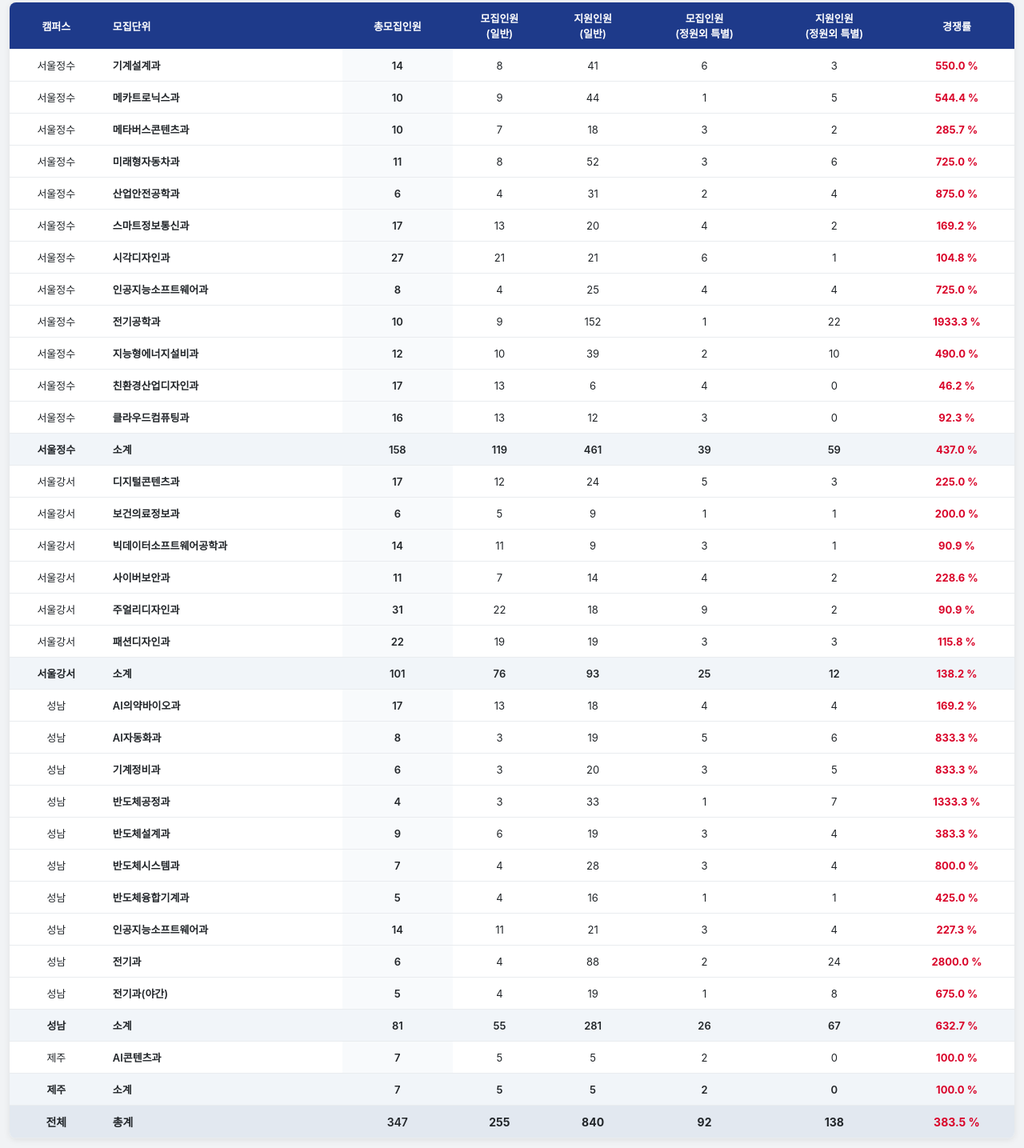
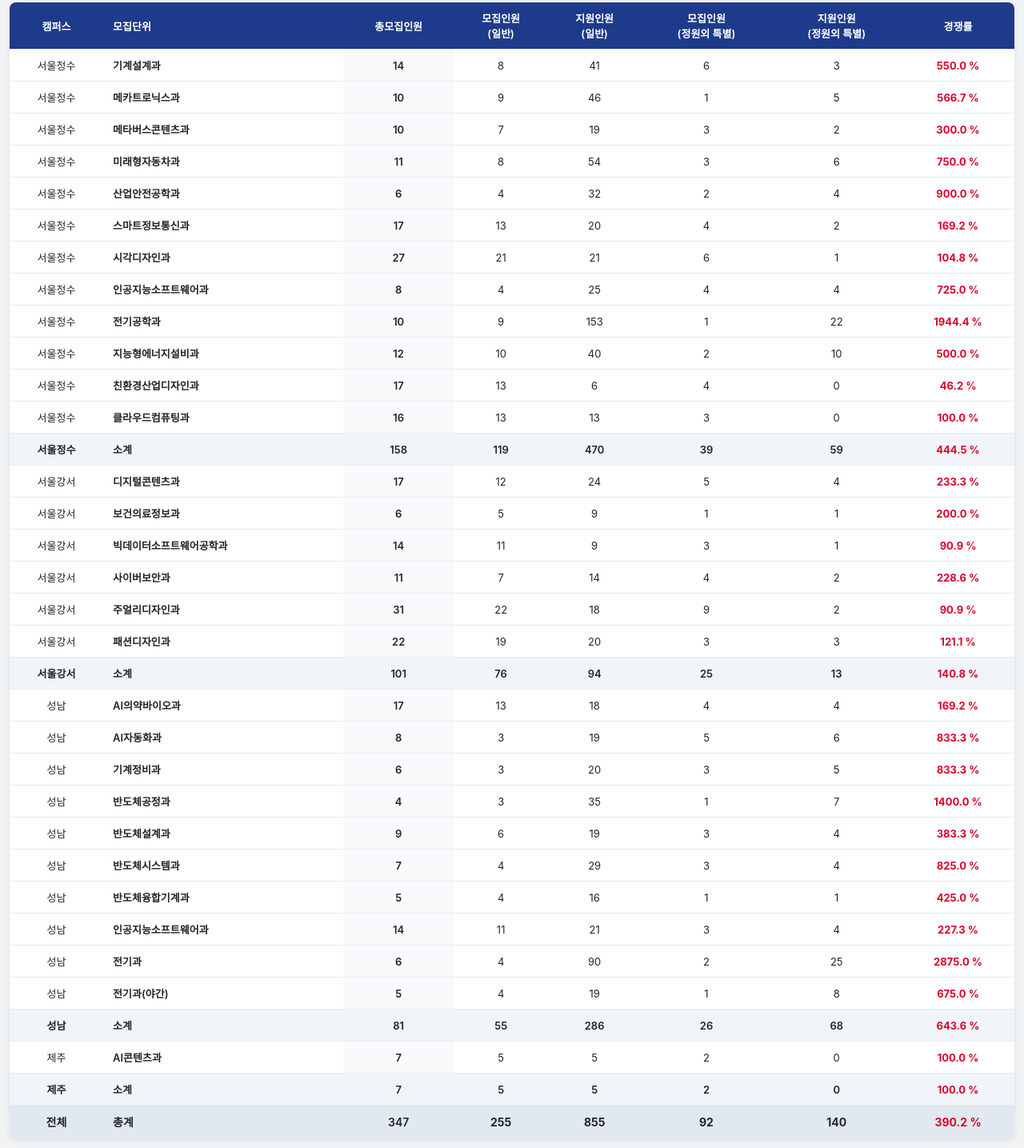
Before and after one commit to youngjulee2017/polytech-ratio, a plain HTML site: page index.html in a window 1280 px wide. Shown: the part 90-1525 px from the top of the page at 80% size. Drawn offline with Linux system fonts and the light colour scheme.

Commit message:
경쟁률 자동 갱신: 2026-11-27 22:19:03.37

```diff
--- a/index.html
+++ b/index.html
@@ -128,10 +128,10 @@
         <td class="dept">메카트로닉스과</td>
         <td class="col-total-cap">10</td>
         <td>9</td>
-        <td>44</td>
+        <td>46</td>
         <td>1</td>
         <td>5</td>
-        <td class="highlight">544.4 %</td>
+        <td class="highlight">566.7 %</td>
     </tr>
 
     <tr>
@@ -139,10 +139,10 @@
         <td class="dept">메타버스콘텐츠과</td>
         <td class="col-total-cap">10</td>
         <td>7</td>
-        <td>18</td>
+        <td>19</td>
         <td>3</td>
         <td>2</td>
-        <td class="highlight">285.7 %</td>
+        <td class="highlight">300.0 %</td>
     </tr>
 
     <tr>
@@ -150,10 +150,10 @@
         <td class="dept">미래형자동차과</td>
         <td class="col-total-cap">11</td>
         <td>8</td>
-        <td>52</td>
+        <td>54</td>
         <td>3</td>
         <td>6</td>
-        <td class="highlight">725.0 %</td>
+        <td class="highlight">750.0 %</td>
     </tr>
 
     <tr>
@@ -161,10 +161,10 @@
         <td class="dept">산업안전공학과</td>
         <td class="col-total-cap">6</td>
         <td>4</td>
-        <td>31</td>
+        <td>32</td>
         <td>2</td>
         <td>4</td>
-        <td class="highlight">875.0 %</td>
+        <td class="highlight">900.0 %</td>
     </tr>
 
     <tr>
@@ -205,10 +205,10 @@
         <td class="dept">전기공학과</td>
         <td class="col-total-cap">10</td>
         <td>9</td>
-        <td>152</td>
+        <td>153</td>
         <td>1</td>
         <td>22</td>
-        <td class="highlight">1933.3 %</td>
+        <td class="highlight">1944.4 %</td>
     </tr>
 
     <tr>
@@ -216,10 +216,10 @@
         <td class="dept">지능형에너지설비과</td>
         <td class="col-total-cap">12</td>
         <td>10</td>
-        <td>39</td>
+        <td>40</td>
         <td>2</td>
         <td>10</td>
-        <td class="highlight">490.0 %</td>
+        <td class="highlight">500.0 %</td>
     </tr>
 
     <tr>
@@ -238,10 +238,10 @@
         <td class="dept">클라우드컴퓨팅과</td>
         <td class="col-total-cap">16</td>
         <td>13</td>
-        <td>12</td>
+        <td>13</td>
         <td>3</td>
         <td>0</td>
-        <td class="highlight">92.3 %</td>
+        <td class="highlight">100.0 %</td>
     </tr>
 
     <tr class="subtotal-row">
@@ -249,10 +249,10 @@
         <td class="dept">소계</td>
         <td class="col-total-cap">158</td>
         <td>119</td>
-        <td>461</td>
+        <td>470</td>
         <td>39</td>
         <td>59</td>
-        <td class="highlight">437.0 %</td>
+        <td class="highlight">444.5 %</td>
     </tr>
 
     <tr>
@@ -262,8 +262,8 @@
         <td>12</td>
         <td>24</td>
         <td>5</td>
-        <td>3</td>
-        <td class="highlight">225.0 %</td>
+        <td>4</td>
+        <td class="highlight">233.3 %</td>
     </tr>
 
     <tr>
@@ -315,10 +315,10 @@
         <td class="dept">패션디자인과</td>
         <td class="col-total-cap">22</td>
         <td>19</td>
-        <td>19</td>
+        <td>20</td>
         <td>3</td>
         <td>3</td>
-        <td class="highlight">115.8 %</td>
+        <td class="highlight">121.1 %</td>
     </tr>
 
     <tr class="subtotal-row">
@@ -326,10 +326,10 @@
         <td class="dept">소계</td>
         <td class="col-total-cap">101</td>
         <td>76</td>
-        <td>93</td>
+        <td>94</td>
         <td>25</td>
-        <td>12</td>
-        <td class="highlight">138.2 %</td>
+        <td>13</td>
+        <td class="highlight">140.8 %</td>
     </tr>
 
     <tr>
@@ -370,10 +370,10 @@
         <td class="dept">반도체공정과</td>
         <td class="col-total-cap">4</td>
         <td>3</td>
-        <td>33</td>
+        <td>35</td>
         <td>1</td>
         <td>7</td>
-        <td class="highlight">1333.3 %</td>
+        <td class="highlight">1400.0 %</td>
     </tr>
 
     <tr>
@@ -392,10 +392,10 @@
         <td class="dept">반도체시스템과</td>
         <td class="col-total-cap">7</td>
         <td>4</td>
-        <td>28</td>
+        <td>29</td>
         <td>3</td>
         <td>4</td>
-        <td class="highlight">800.0 %</td>
+        <td class="highlight">825.0 %</td>
     </tr>
 
     <tr>
@@ -425,10 +425,10 @@
         <td class="dept">전기과</td>
         <td class="col-total-cap">6</td>
         <td>4</td>
-        <td>88</td>
+        <td>90</td>
         <td>2</td>
-        <td>24</td>
-        <td class="highlight">2800.0 %</td>
+        <td>25</td>
+        <td class="highlight">2875.0 %</td>
     </tr>
 
     <tr>
@@ -447,10 +447,10 @@
         <td class="dept">소계</td>
         <td class="col-total-cap">81</td>
         <td>55</td>
-        <td>281</td>
+        <td>286</td>
         <td>26</td>
-        <td>67</td>
-        <td class="highlight">632.7 %</td>
+        <td>68</td>
+        <td class="highlight">643.6 %</td>
     </tr>
 
     <tr>
@@ -480,10 +480,10 @@
         <td class="dept">총계</td>
         <td class="col-total-cap">347</td>
         <td>255</td>
-        <td>840</td>
+        <td>855</td>
         <td>92</td>
-        <td>138</td>
-        <td class="highlight">383.5 %</td>
+        <td>140</td>
+        <td class="highlight">390.2 %</td>
     </tr>
 
             </tbody>
```
